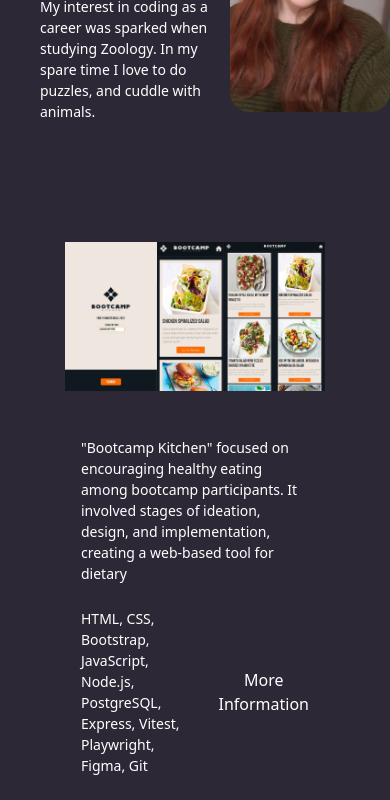
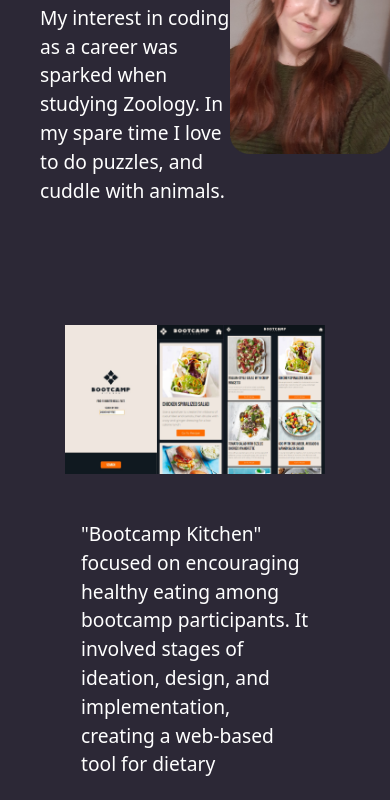
Before and after one commit to Christener19/Portfolio, a plain HTML site: page index.html in a window 390 px wide. Shown: the part 225-1025 px from the top of the page. Drawn offline with nearby package versions, Linux system fonts and the light colour scheme.

Commit message:
larger text for mobile + home goes to top top

```diff
--- a/index.html
+++ b/index.html
@@ -9,6 +9,7 @@
     <title>Christener Leigh's portfolio</title>
 </head>
 <body class="w-auto relative homepage-custom-color">
+    <div id="home"></div>
         <nav class="w-full h-14 nav-bar-custom-color flex justify-between items-center px-5 sticky top-0 z-50">
             <div class="flex items-center">
         <a href="#home" class="w-[97px] h-9 text-center text-white text-xl font-normal font-['Inter']">Home</a>
@@ -26,7 +27,7 @@
     </div>
     </nav>
   <main>
-    <section id="home" class="flex flex-row md:flex-row items-center justify-between mt-10">
+    <section class="flex flex-row md:flex-row items-center justify-between mt-10">
         <div class="text-container text-white ml-10 text-left w-2/3 md:text-left md:mr-10">
             <p>Hi, my name is</p>
             <h3 class="text-4xl"><strong>Christener Leigh.</strong></h3>
--- a/style.css
+++ b/style.css
@@ -14,7 +14,7 @@
     }
 
     .text-container p {
-        font-size: 14px;
+        font-size: larger;
     }
 
 }
```
